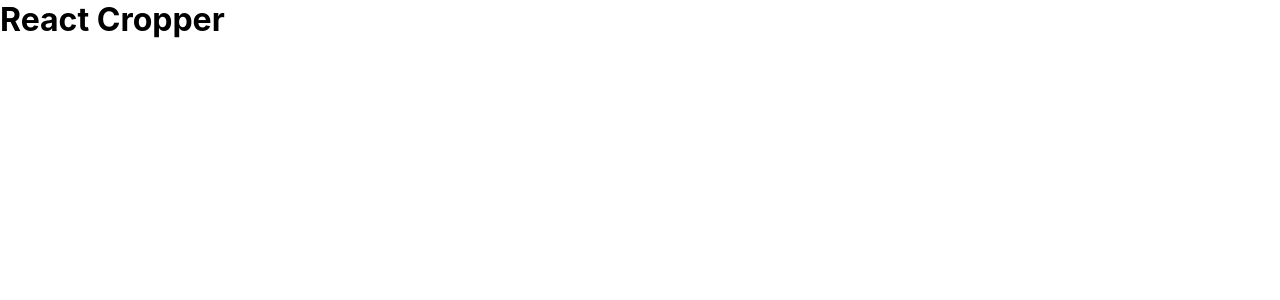
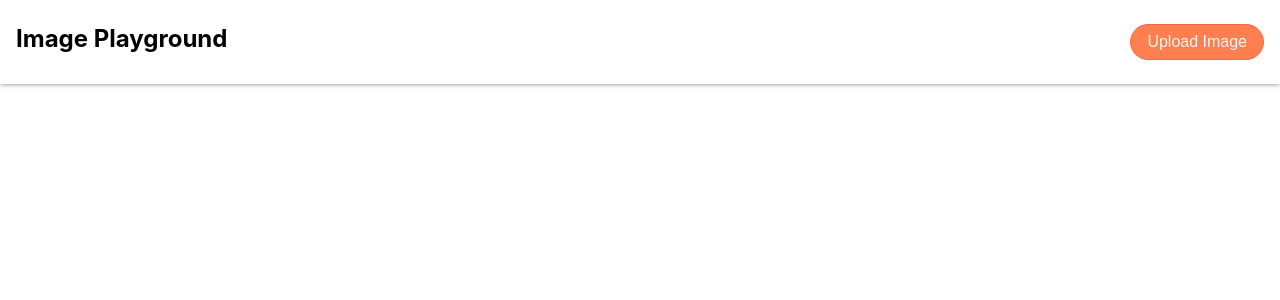
Before and after one commit to faiyazkhan024/sandbox, a React (Vite) app: page / in a window 1280 px wide. Shown: the top 300 px of the page. Built offline with nearby package versions, Linux system fonts and the light colour scheme.

Commit message:
Add Header

```diff
--- a/src/App.tsx
+++ b/src/App.tsx
@@ -1,7 +1,9 @@
 import { FC } from "react";
 
+import { Header } from "./components/Header/Header";
+
 const App: FC = () => {
-  return <h1>React Cropper</h1>;
+  return <Header setImgUrl={() => {}} />;
 };
 
 export default App;
--- /dev/null
+++ b/src/components/Header/Header.module.css
@@ -0,0 +1,29 @@
+.btn {
+  font-size: 1rem;
+  padding: 0.5rem 1rem;
+  color: whitesmoke;
+  background-color: coral;
+  border: 1px solid tomato;
+  border-radius: 2rem;
+}
+
+.btn:hover {
+  background-color: chocolate;
+}
+
+.btn:active {
+  background-color: coral;
+}
+
+.appBar {
+  padding: 1.5rem 1rem;
+  display: flex;
+  gap: 0.8rem;
+  flex-wrap: wrap;
+  justify-content: space-between;
+  box-shadow: 0 0 5px rgba(0, 0, 0, 0.5);
+}
+
+.appBar h1 {
+  font-size: 1.5rem;
+}
--- /dev/null
+++ b/src/components/Header/Header.tsx
@@ -0,0 +1,37 @@
+import { useRef, ChangeEvent, FC } from "react";
+
+import classes from "./Header.module.css";
+
+interface HeaderProps {
+  setImgUrl: React.Dispatch<React.SetStateAction<string>>;
+}
+
+export const Header: FC<HeaderProps> = ({ setImgUrl }) => {
+  const inputRef = useRef<HTMLInputElement>(null);
+
+  const handleImage = (event: ChangeEvent<HTMLInputElement>) => {
+    const reader = new FileReader();
+    reader.addEventListener("load", () => setImgUrl(reader.result as string));
+    const target = event.target as HTMLInputElement;
+    const files = target.files as FileList;
+    reader.readAsDataURL(files[0]);
+  };
+
+  const onUpload = () => inputRef.current?.click();
+
+  return (
+    <header className={classes.appBar}>
+      <h1>Image Playground</h1>
+      <input
+        type="file"
+        ref={inputRef}
+        accept="image/*"
+        style={{ display: "none" }}
+        onChange={handleImage}
+      />
+      <button className={classes.btn} onClick={onUpload}>
+        Upload Image
+      </button>
+    </header>
+  );
+};
```
